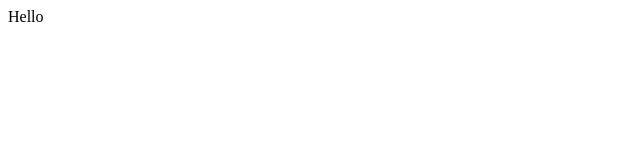
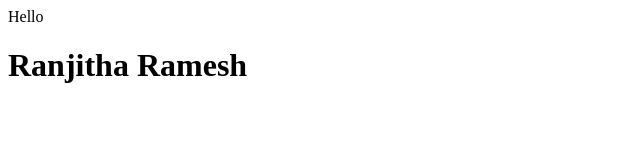
Before and after one commit to Ranjitha1110/demo-repository, a plain HTML site: page index.html in a window 1280 px wide. Shown: the whole page, without its empty margins (0-640 px from the left). Drawn offline with Linux system fonts and the light colour scheme.

Commit message:
name added

```diff
--- a/index.html
+++ b/index.html
@@ -1 +1,2 @@
 <div>Hello</div>
+<h1>Ranjitha Ramesh</h1>
```
